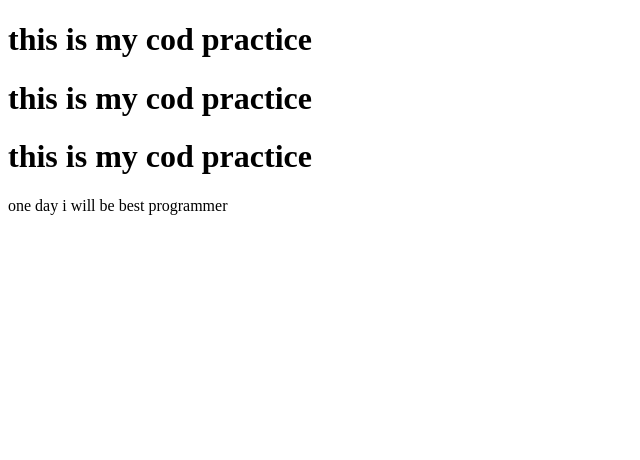
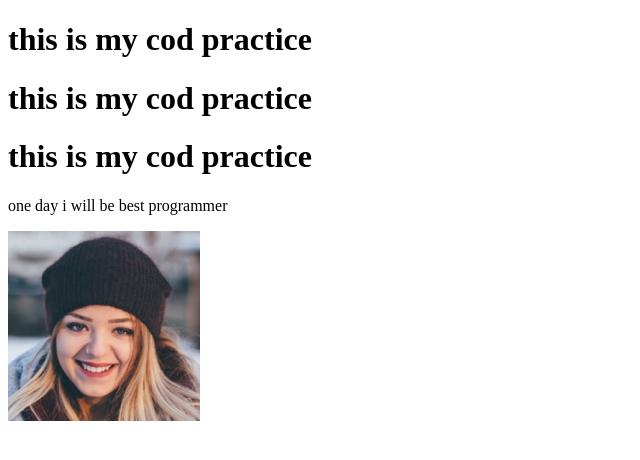
Before and after one commit to Rakib011110/my-second-repo, a plain HTML site: page index.html in a window 1280 px wide. Shown: the whole page, without its empty margins (0-640 px from the left). Drawn offline with Linux system fonts and the light colour scheme.

Commit message:
added pic

```diff
--- a/index.html
+++ b/index.html
@@ -11,6 +11,7 @@
     <h1>this is my cod practice</h1>
     <h1>this is my cod practice</h1>
     <p> one day i will be best programmer</p>
+    <img src="pic-2.png" alt="">
 
 </body>
 </html>
```
Also changed, not shown: pic-2.png (added).
